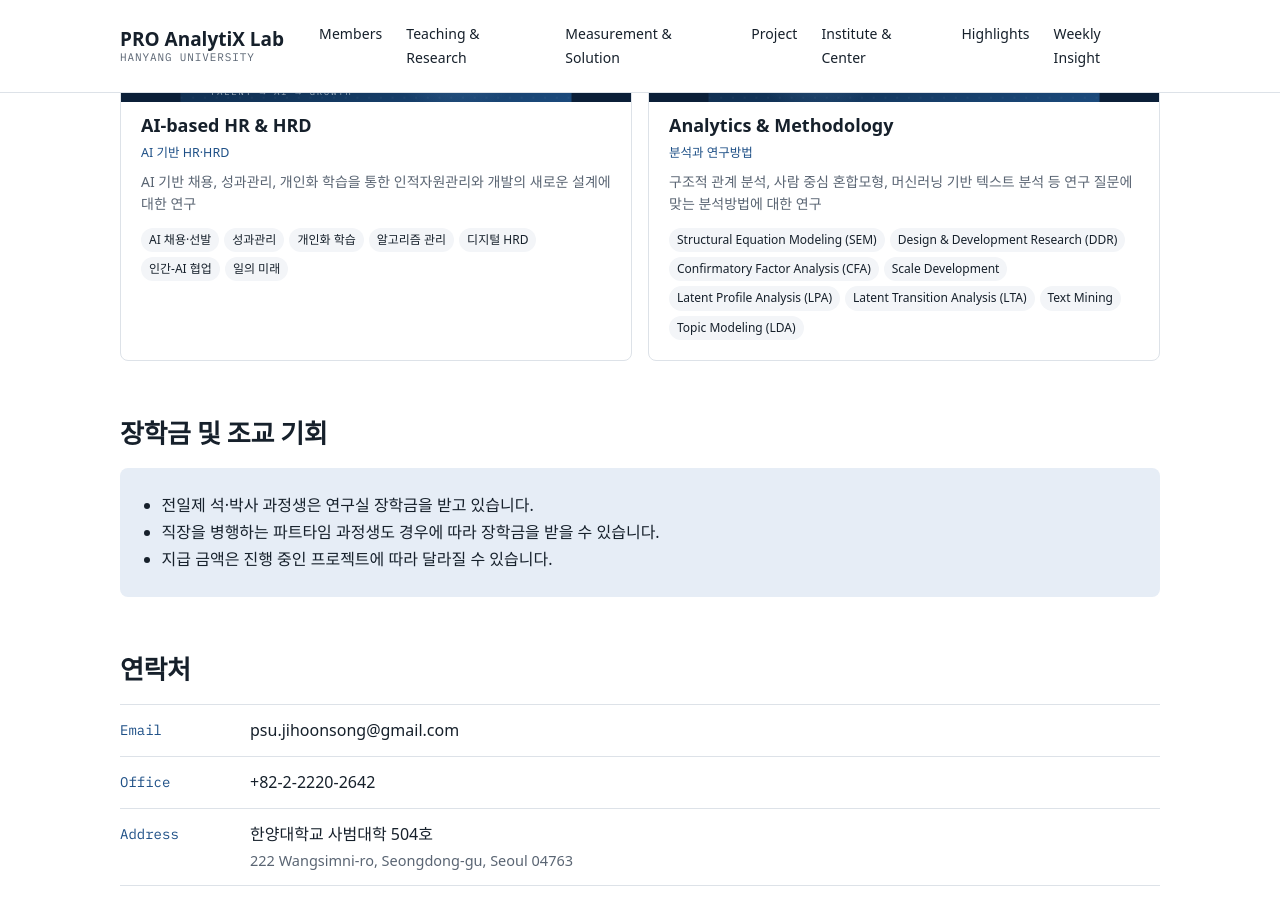
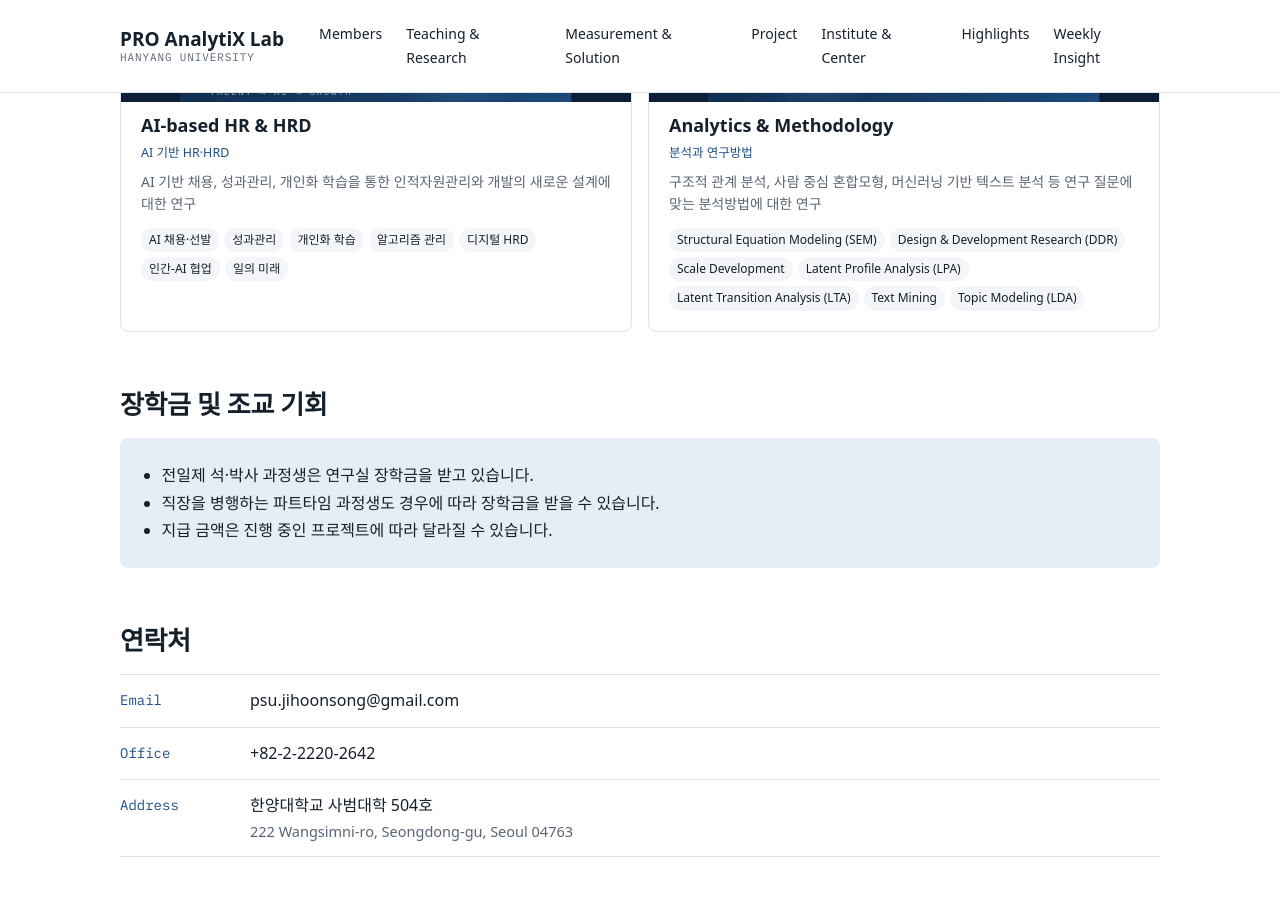
Before and after one commit to drsprolab/drsprolab.github.io, a Jekyll site: the page built from index.html, in a window 1280 px wide and 900 px high, scrolled down 2280 px. Built offline with Jekyll 4.4.1, drawn with Linux system fonts in a browser that asks for light colours; some web fonts are replaced.

Commit message:
대문 'Analytics & Methodology' 키워드에서 CFA 삭제
Co-Authored-By: Claude Opus 5.5 <noreply@anthropic.com>

```diff
--- a/_data/research_areas.yml
+++ b/_data/research_areas.yml
@@ -17,4 +17,4 @@
   en: Analytics & Methodology
   icon: analytics
   summary: 구조적 관계 분석, 사람 중심 혼합모형, 머신러닝 기반 텍스트 분석 등 연구 질문에 맞는 분석방법에 대한 연구
-  keywords: [Structural Equation Modeling (SEM), Design & Development Research (DDR), Confirmatory Factor Analysis (CFA), Scale Development, Latent Profile Analysis (LPA), Latent Transition Analysis (LTA), Text Mining, Topic Modeling (LDA)]
+  keywords: [Structural Equation Modeling (SEM), Design & Development Research (DDR), Scale Development, Latent Profile Analysis (LPA), Latent Transition Analysis (LTA), Text Mining, Topic Modeling (LDA)]
```
